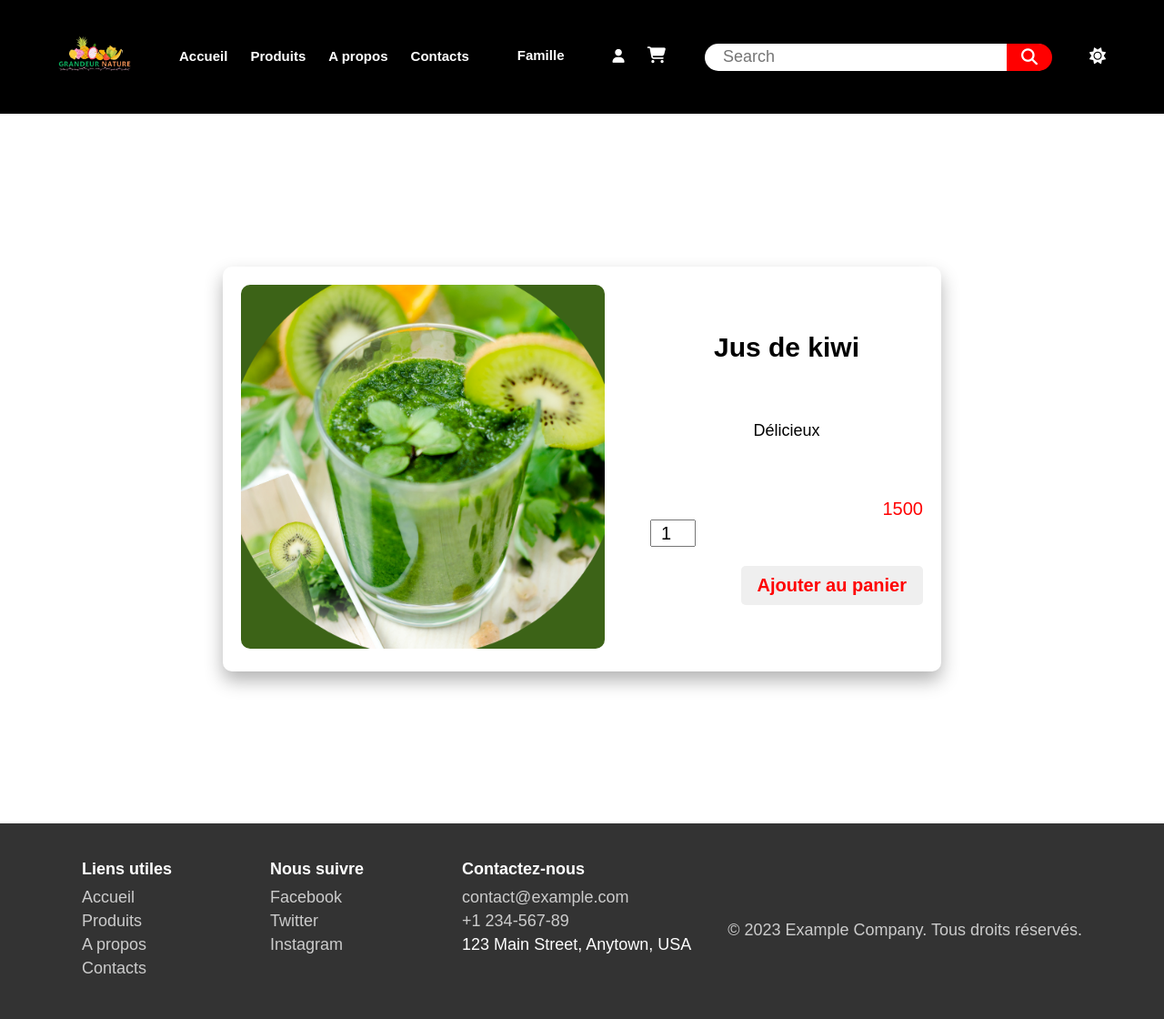
After one commit to epiphane-gedeon/APB_Flask, a Flask app: page /produit/1 in a window 1280 px wide. The commit adds this page. Shown: the whole page at 91% size. Run offline with Flask 3, Linux system fonts and the light colour scheme; data comes from the database, SQL or seed files in the repository; some libraries are stand-ins or nearby versions.

Commit message:
Travail sur le panier

```diff
--- a/app/__init__.py
+++ b/app/__init__.py
@@ -1,4 +1,5 @@
 from flask import Flask
+# from flask_jsglue import JSGlue
 from flask_sqlalchemy import SQLAlchemy
 from flask_migrate import Migrate
 from flask_bootstrap import Bootstrap
@@ -17,6 +18,7 @@ login_manager=LoginManager()
 login_manager.init_app(app)
 login_manager.login_vew='login'
 bcrypt=Bcrypt(app)
+# jsglue = JSGlue(app)
 
 app.config['SECRET_KEY']="j-ITiFqDJMq2bqXLf3-DIg"
 app.config.from_object(Config)
--- a/app/models.py
+++ b/app/models.py
@@ -28,5 +28,5 @@ class Categorie(db.Model,UserMixin):
     id=db.Column(db.Integer, primary_key=True, autoincrement=True)
     nom=db.Column(db.String(50),unique=True,nullable=False)
     description=db.Column(db.String,unique=False,nullable=False)
+    user_id=db.Column(db.Integer, db.ForeignKey('utilisateur.id'))
     produit=db.relationship('Produit',backref='Categorie')
-    user_id=db.Column(db.Integer, db.ForeignKey('utilisateur.id'))
--- a/app/routes.py
+++ b/app/routes.py
@@ -1,5 +1,5 @@
 from app import app,db,bcrypt,login_manager,mail,ALLOWED_EXTENSIONS
-from flask import render_template,flash,redirect,url_for,request
+from flask import render_template,flash,redirect,url_for,request,jsonify,session
 from app.forms import LoginForm,RegisterForm,ProductForm,ContactForm,CategorieForm
 from app.models import Utilisateur,Produit,Categorie
 from flask_login import login_user,current_user,login_required, logout_user
@@ -106,7 +106,7 @@ def deleteProduct(id):
 def logout(id):
     user=Utilisateur.query.filter_by(id=id)
     logout_user()
-    return redirect(url_for('login'),flash('Bien déconnectés'))
+    return redirect(url_for('login'))
 
 @app.route("/updateUser/<int:id>",methods=["GET","POST"])
 def updateUser(id):
@@ -169,6 +169,11 @@ def produits():
     print(produit)
     return render_template("produits.html",produits=produit,categories=categories)
 
+@app.route("/produit/<int:id>",methods=["GET","POST"])
+def infoProd(id):
+    prod= Produit.query.get_or_404(id)
+    return render_template("infoProduit.html",produit=prod)
+
 @app.route("/ajoutProduit",methods=["POST","GET"])
 def ajoutProduit():
     form=ProductForm()
@@ -190,19 +195,33 @@ def ajoutProduit():
             flash("Le prix doit être supérieur à 0")
             redirect(url_for(ajoutProduit))
 
-        prod=Produit(nom=nom,image=filename,description=description,categorie=categorie,prix=prix)
-
+        prod=Produit(nom=nom,image=filename,description=description,categorie=categorie,prix=prix,user_id=current_user.id)
         db.session.add(prod)
         db.session.commit()
         flash("Produit ajouté")
         redirect(url_for('adminProduits'))
-        # print(prod)
     return render_template("ajoutProduit.html",form=form)
 
-@app.route("/panier")
+@app.route("/updatePanier", methods=["POST"])
+def updatePanier():
+    try:
+        data = request.get_json()
+        if data is None:
+            raise ValueError("No JSON data received")
+        session['panier'] = data
+        print("pan: ", session['panier'])
+        panier()
+        return jsonify({"status": "success", "panier": session['panier']})
+    except Exception as e:
+        return jsonify({"status": "error", "message": str(e)}), 415
+
+@app.route("/panier", methods=["GET", "POST"])
 def panier():
+    panier = session.get('panier')
     if current_user.is_authenticated:
-        return render_template("panier.html")
+        print(panier)
+        print("panier")
+        return render_template("panier.html", panier=panier)
     else:
         return redirect(url_for('login'))
 
@@ -227,7 +246,7 @@ def apropos():
 
 @app.route("/admin")
 def admin():
-    return render_template("admin.html")
+    return render_template("admin.html",page="Dashboard")
 
 @app.route("/categories",methods=["POST","GET"])
 def categories():
@@ -236,7 +255,7 @@ def categories():
         nom=form.nom.data
         description=form.description.data
 
-        cat=Categorie(nom=nom,description=description)
+        cat=Categorie(nom=nom,description=description,user_id=current_user.id)
         db.session.add(cat)
         db.session.commit()
         flash("Catégorie créée")
@@ -245,14 +264,13 @@ def categories():
 
 @app.route("/adminProduits")
 def adminProduits():
-    categories = Categorie.query.order_by(Categorie.id).all()
     produit=Produit.query.join(Categorie).order_by(Produit.created_at)
-    return render_template("adminProduits.html",produits=produit,categories=categories)
+    return render_template("adminProduits.html",produits=produit,page="Produits")
 
 @app.route("/adminUser",methods=["GET","POST"])
 def adminUser():
     user=Utilisateur.query.all()
-    return render_template("adminUser.html",users=user)
+    return render_template("adminUser.html",users=user,page="Utilisateurs")
 
 @app.route("/addAdmin",methods=["POST","GET"])
 def addAdmin():
@@ -291,8 +309,8 @@ def addAdmin():
 
 @app.route("/adminCategorie")
 def adminCategorie():
-    categorie=Categorie.query.all()
-    return render_template("adminCategorie.html",categories=categorie)
+    categorie=Categorie.query.join(Utilisateur).order_by(Categorie.id)
+    return render_template("adminCategorie.html",categories=categorie,page="Categorie")
 
 @app.route("/profil")
 def profil():
--- a/app/templates/admin.html
+++ b/app/templates/admin.html
@@ -3,12 +3,6 @@
 {%extends "baseAdmin.html"%}
 {%block content%}
 {{super()}}
-{%block header%}
-<div class="header-title">
-<span>Primary</span>
-<h2>Dashboard</h2>
-</div>
-{%endblock%}
 <div class="card-container">
     <h1 class="main-title">Donnée du jour</h1>
     <div class="card-wrapper">
--- a/app/templates/adminProduits.html
+++ b/app/templates/adminProduits.html
@@ -2,12 +2,6 @@
 {%extends "baseAdmin.html"%}
 {%block content%}
 {{super()}}
-{%block header%}
-<div class="header-title">
-<span>Primary</span>
-<h2>Dashboard</h2>
-</div>
-{%endblock%}
 <div class="tabular-wrapper">
     <h3 class="main-title">Produits enregistrés</h3>
     <div class="table-container">
--- a/app/templates/adminUser.html
+++ b/app/templates/adminUser.html
@@ -2,12 +2,6 @@
 {%extends "baseAdmin.html"%}
 {%block content%}
 {{super()}}
-{%block header%}
-<div class="header-title">
-<span>Primary</span>
-<h2>Utilisateurs</h2>
-</div>
-{%endblock%}
 <div class="tabular-wrapper">
     <h3 class="main-title">Utilisateurs enregistés</h3>
     <div class="table-container">
--- a/app/templates/base.html
+++ b/app/templates/base.html
@@ -5,7 +5,7 @@
     <meta name="viewport" content="width=device-width, initial-scale=1.0">
     <link rel="stylesheet" href="https://cdnjs.cloudflare.com/ajax/libs/font-awesome/6.5.1/css/all.min.css" integrity="sha512-DTOQO9RWCH3ppGqcWaEA1BIZOC6xxalwEsw9c2QQeAIftl+Vegovlnee1c9QX4TctnWMn13TZye+giMm8e2LwA==" crossorigin="anonymous" referrerpolicy="no-referrer" />
     <link rel="stylesheet" type="text/css" href="{{url_for('static',filename='Style/style.css')}}">
-    <link rel="icon" href="{{url_for('static', filename='Images/logo-removebg-preview.png')}}" type="image/x-icon" sizes="64x64">
+    <link rel="icon" href="{{url_for('static', filename='Images/logo-removebg-preview.png')}}" type="image" sizes="64x64">
 </head>
 <body>
     <nav class="navbar">
@@ -17,7 +17,7 @@
             <li><a href="{{url_for('contact')}}">Contacts</a></li>
         </ul>
         <ul class="menuderoulant">
-            <li><a href="">Famille</a>
+            <li><a>Famille</a>
                 <ul class="sousmenu">
                     <li><a href="">Jus</a></li>
                     <li><a href="">Légumes</a></li>
--- a/app/templates/baseAdmin.html
+++ b/app/templates/baseAdmin.html
@@ -50,8 +50,10 @@
     <div class="main-content">
         {%block content%}
         <div class="header-wrapper">
-            {%block header%}
-            {%endblock%}
+            <div class="header-title">
+                <span>Primary</span>
+                <h2>{{page}}</h2>
+            </div>
             <div class="user-info">
                 <div class="box">
                     <div class="search-box">
--- /dev/null
+++ b/app/templates/infoProduit.html
@@ -0,0 +1,144 @@
+{% extends 'base.html' %}
+
+{% block content %}
+    <style>
+        main{
+            display:flex;
+            align-items:center;
+            justify-content:center;
+        }
+        .produit{
+            display:flex;
+            align-items:center;
+            justify-content:center;
+            background: white;
+            box-shadow: 0 10px 20px rgba(0,0,0,0.3);
+            padding: 20px;
+            border-radius: 10px;
+        }
+        .dark-mode .produit{
+            display:flex;
+            align-items:center;
+            justify-content:center;
+            background-color: #424144;
+            padding: 20px;
+            border-radius: 10px;
+        }
+        .produit .produit-info{
+            margin-left: 50px
+        }
+        .produit-info{
+            display: flex;
+            flex-direction: column;
+            justify-content: space-between;
+            height: 300px;
+            width: 300px;
+            text-align: center;
+        }
+        .produit .produit-image img{
+            width: 400px;
+            border-radius: 10px;
+        }
+        .prix{
+            font-size: 20px;
+            color: red;
+            text-align: right;
+        }
+        .achat{
+            font-size: 20px;
+            font-weight: bold;
+            color: red;
+            padding: 10px 18px;
+            border: none;
+            border-radius: 5px;
+            align-self: flex-end;
+        }
+        .achat:hover{
+            cursor: pointer;
+            background: black;
+            color: white;
+        }
+        .produit-info h2{
+            font-size: 30px;
+            /*color: white;*/
+            text-align:center;
+        }
+        .quantite{
+            width: 50px;
+            height: 30px;
+            font-size: 20px;
+            text-align: center;
+        }
+        .commande {
+            display: flex;
+            flex-direction: column;
+            justify-content: flex-end; /* Aligner le contenu de commande en bas */
+        }
+        .id{
+            display: none;
+        }
+    </style>
+    <main>
+        <div class="produit">
+            <div class="produit-image">
+                <img src="{{url_for('static', filename='Images/'+produit.image)}}" alt="{{produit.image}}">
+            </div>
+            <div class="produit-info">
+                <h2 class="id">{{produit.id}}</h2>
+                <h2 class="title">{{produit.nom}}</h2>
+                <p>{{produit.description}}</p>
+                <div class="commande">
+                    <p class="prix">{{produit.prix}}</p>
+                    <input type="number" name="quantite" id="quantite" class="quantite" value="1" min="1"><br>
+                    <button class="achat">Ajouter au panier</button>
+                </div>
+
+            </div>
+        </div>
+    </main>
+    <script>
+        document.addEventListener('DOMContentLoaded', function() {
+            // Sélectionner le bouton achat
+            const boutonAchat = document.querySelector('.achat');
+
+            // Ajouter un gestionnaire d'événements click au bouton
+            boutonAchat.addEventListener('click', function() {
+                // Ici, vous devez récupérer les valeurs du nom, prix, image, et quantité du produit
+                const nom = document.querySelector('.title').textContent// Remplacez par la manière dont vous récupérez ces valeurs
+                const prix = parseInt(document.querySelector('.prix').textContent)// Idem
+                const image = document.querySelector('.produit .produit-image img').alt// Idem
+                const quantite = parseInt(document.querySelector('.quantite').value) // Idem
+
+                //console.log(nom, prix, image, quantite);
+
+                // Appeler la fonction ajouterProduitAuLocalStorage avec les valeurs récupérées
+                ajouterProduitAuLocalStorage(nom, prix, image, quantite);
+            });
+        });
+        // Fonction pour ajouter un produit au localStorage
+        function ajouterProduitAuLocalStorage(nom, prix, image, quantite) {
+            // Créer un objet produit
+            const produit = { nom, prix, image, quantite };
+
+            // Récupérer la liste existante de produits du localStorage
+            let produits = localStorage.getItem('produits')
+            produits = produits ? JSON.parse(produits) : []
+
+            for (var i=0;i<produits.length;i++){
+                if (produits[i].nom === produit.nom){
+                    let a= produits[i].quantite
+                    a += produit.quantite
+                    produits[i].quantite= a
+                    localStorage.setItem('produits', JSON.stringify(produits))
+                    console.log(produits)
+                    return;
+                }
+            }
+            // Ajouter le nouveau produit à la liste
+            produits.push(produit)
+            console.log(produits)
+            // Sauvegarder la liste mise à jour dans le localStorage
+            localStorage.setItem('produits', JSON.stringify(produits))
+        }
+    </script>
+{%endblock%}
```
Also changed, not shown: app/templates/adminCategorie.html (+1 -7 lines), app/templates/apropos.html (+0 -15 lines), app/templates/panier.html (+62 -17 lines), app/templates/produits.html (+17 -11 lines), migrations/versions/2b242ac97804_.py (deleted, +0 -32 lines), migrations/versions/8eafc17425de_.py (renamed from migrations/versions/f4d26fbe006a_.py, +9 -17 lines), app/static/Images/Produit_Ananas.png (added), app/static/Images/Produit_Produit_JusDeKiwi.png (added), app/static/Images/profil_dakar.jpg (added), instance/shop.db.
